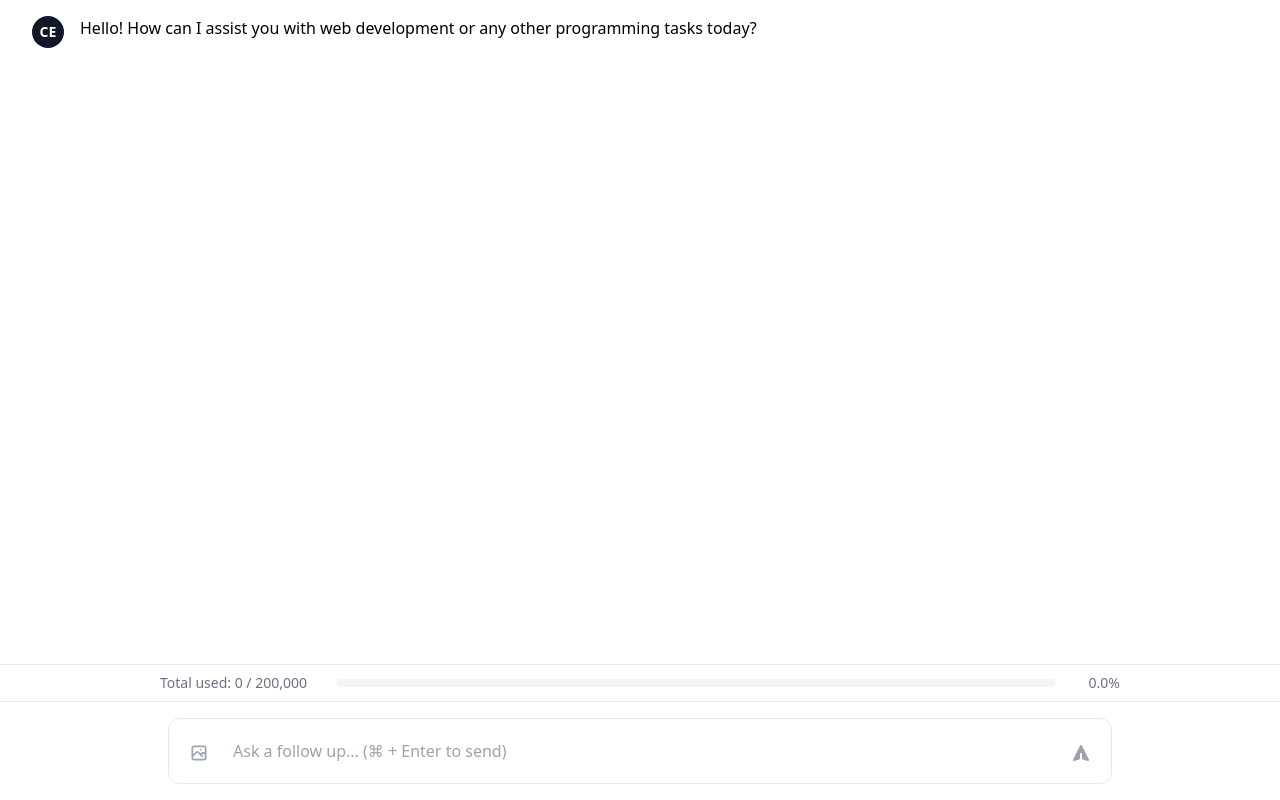
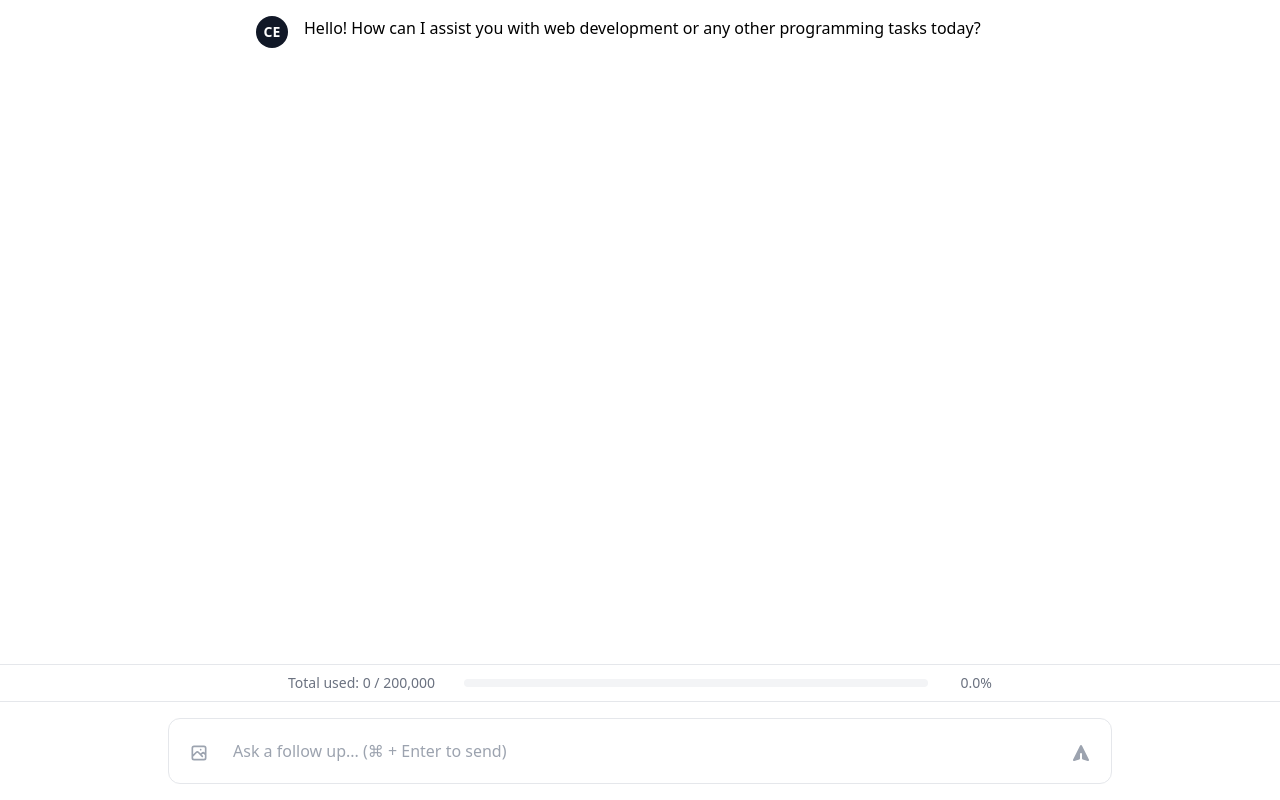
Before and after one commit to Doriandarko/claude-engineer, a Flask app: page / in a window 1280 px wide. Run offline with Flask 3, Linux system fonts and the light colour scheme; some libraries are stand-ins or nearby versions.

Commit message:
better UI

```diff
--- a/static/css/style.css
+++ b/static/css/style.css
@@ -41,7 +41,7 @@ code {
     padding-bottom: 2rem;
     max-width: 5xl;
     margin: 0 auto;
-    width: 100%;
+    width: 65%;
 }
 
 .input-container {
--- a/templates/index.html
+++ b/templates/index.html
@@ -42,7 +42,7 @@
 
         <!-- Add this right before the input-container div -->
         <div class="token-usage-container">
-            <div class="max-w-5xl mx-auto px-4 sm:px-6 lg:px-8">
+            <div class="max-w-3xl mx-auto px-4 sm:px-6 lg:px-8">
                 <div class="flex items-center space-x-4 text-sm text-gray-500">
                     <div class="token-count">Total used: <span id="tokens-used">0</span> / <span id="max-tokens">200,000</span></div>
                     <div class="token-bar-container">
```
